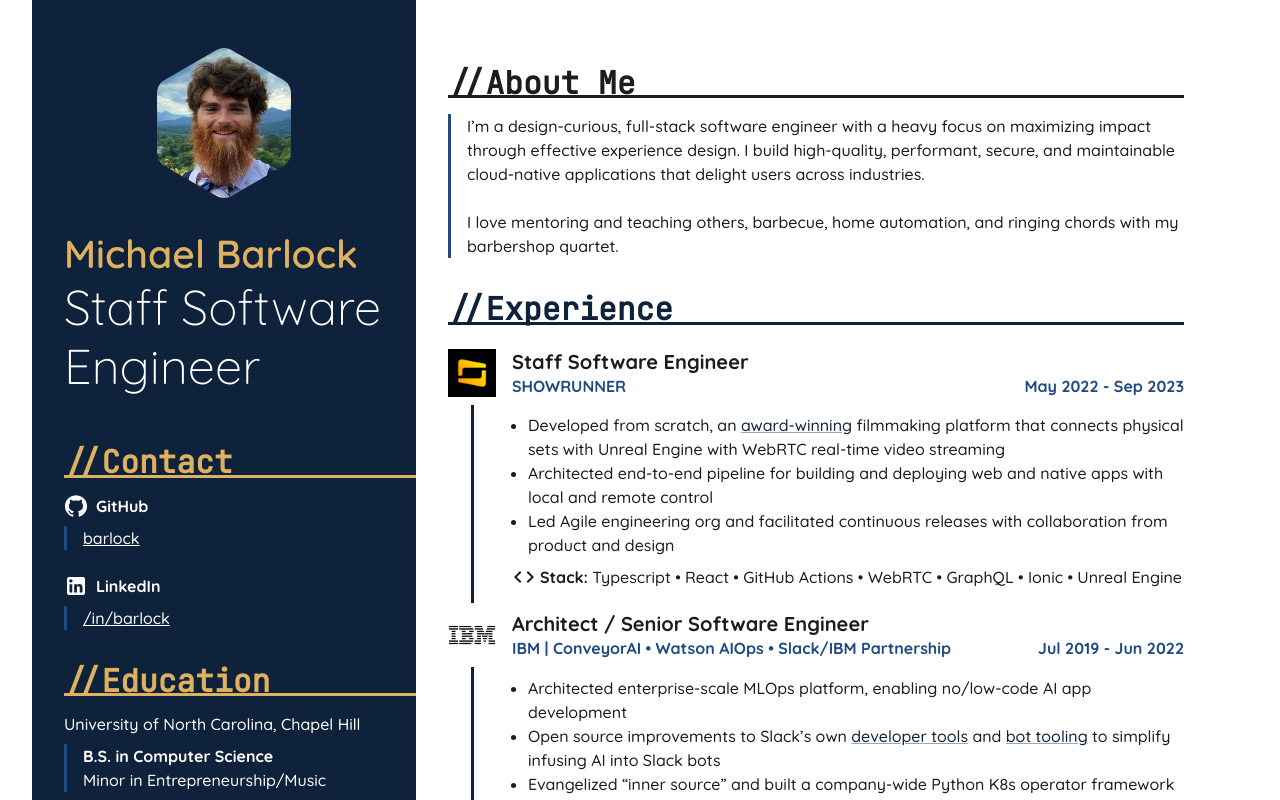
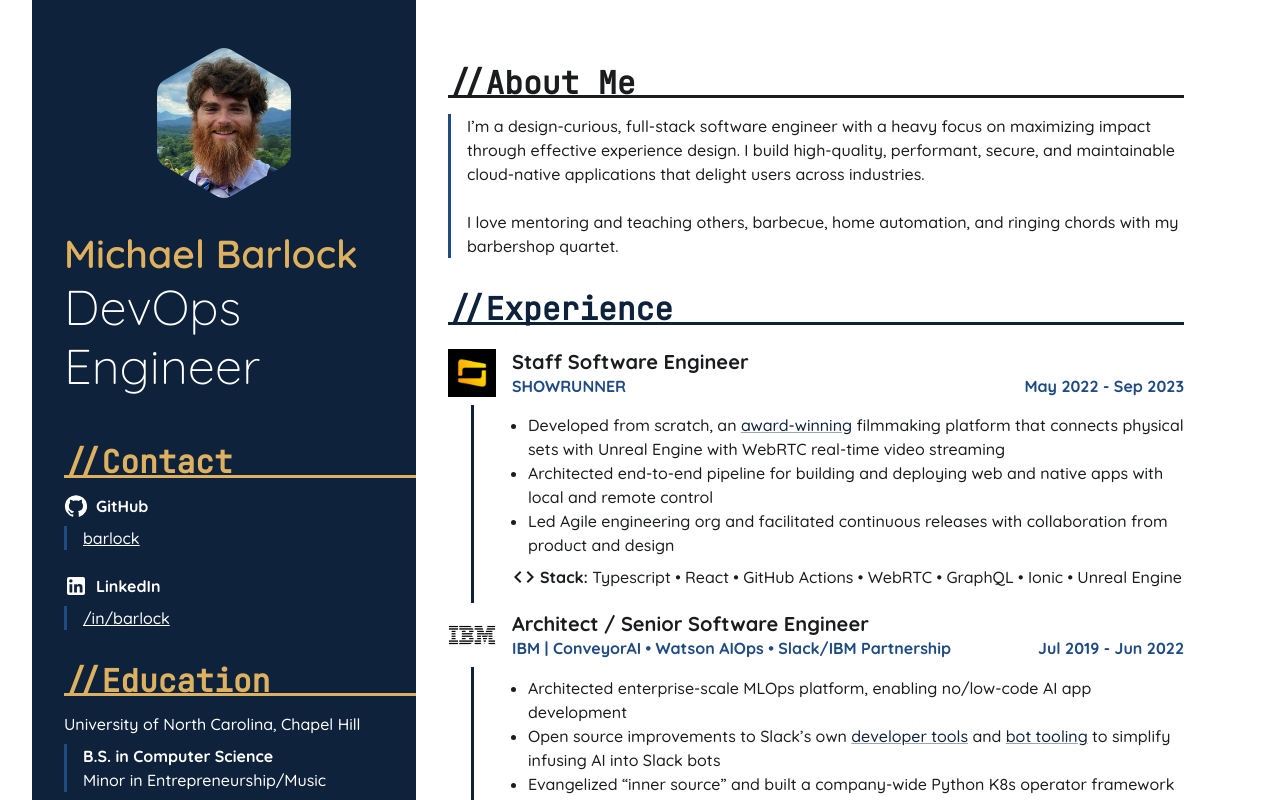
Before and after one commit to barlock/barlock.io, a Next.js app: page / in a window 1280 px wide. Shown: the top 800 px of the page. Built offline with nearby package versions, Linux system fonts and the light colour scheme.

Commit message:
rotating title

```diff
--- a/package.json
+++ b/package.json
@@ -20,6 +20,7 @@
     "@types/react-dom": "18.2.7",
     "eslint": "8.49.0",
     "eslint-config-next": "13.5.2",
+    "framer-motion": "10.16.4",
     "next": "13.5.2",
     "react": "18.2.0",
     "react-dom": "18.2.0",
--- a/src/app/page.tsx
+++ b/src/app/page.tsx
@@ -25,6 +25,7 @@
 import { Article, Aside } from '@/components/resume';
 import { ChipLink } from '@/components/chip-link';
 import { Smartphone, Email, Computer, PictureAsPdf } from '@mui/icons-material';
+import { Rotator } from '../components/rotator';
 
 const avatarSize = 150;
 
@@ -79,7 +80,28 @@
           variant='h2'
           sx={[{ mb: gap / 2 }, breakpoint('md', { color: 'common.white' })]}
         >
-          Staff Software Engineer
+          <Rotator
+            sx={{ ['@media print']: { display: 'none' } }}
+            delay={5000}
+            items={[
+              ['Staff Software', 'Engineer'],
+              ['DevOps', 'Engineer'],
+              ['Full-Stack', 'Engineer'],
+              ['UX', 'Engineer'],
+              ['Cloud Native', 'Engineer'],
+              ['MLOps', 'Engineer'],
+              ['Barbershop', 'Harmonizer'],
+              ['Barbeque', 'Expert'],
+            ]}
+          />
+          <Box
+            sx={{ display: 'none', ['@media print']: { display: 'inline' } }}
+            component={'span'}
+          >
+            Staff Software
+            <br />
+            Engineer
+          </Box>
         </Typography>
         <Section
           title={'Contact'}
--- /dev/null
+++ b/src/components/rotator.tsx
@@ -0,0 +1,72 @@
+import { ReactNode, useEffect, useState } from 'react';
+import Box from '@mui/material/Box';
+import { motion, AnimatePresence } from 'framer-motion';
+import { SxProps } from '@mui/material/styles';
+import { spreadable } from '../sx';
+
+interface RotatorProps {
+  delay: number;
+  items: Array<[ReactNode, ReactNode]>;
+  sx?: SxProps;
+}
+
+const motionProps = {
+  initial: { translateX: 100, opacity: 0 },
+  animate: { translateX: 0, opacity: 1 },
+  exit: { translateX: -100, opacity: 0 },
+  transition: { type: 'spring', duration: 0.8 },
+};
+
+export const Rotator = ({ items, delay, sx }: RotatorProps) => {
+  const [index, setIndex] = useState(0);
+  const item = items[index];
+  const prevItem = items[index - 1] ?? items.at(-1);
+  const nextItem = items[index + 1] ?? items[0];
+  const subtitleProps: Partial<typeof motionProps> = {
+    animate: motionProps.animate,
+    transition: motionProps.transition,
+  };
+
+  if (nextItem[1] !== item[1]) {
+    subtitleProps.exit = motionProps.exit;
+  }
+
+  if (prevItem[1] !== item[1]) {
+    subtitleProps.initial = motionProps.initial;
+  }
+
+  useEffect(() => {
+    const id = setInterval(() => {
+      setIndex((state) => {
+        if (state >= items.length - 1) return 0;
+        return state + 1;
+      });
+    }, delay);
+    return () => clearInterval(id);
+  }, [delay, items.length]);
+
+  return (
+    <Box sx={[{ position: 'relative' }, ...spreadable(sx)]}>
+      <AnimatePresence>
+        <motion.span
+          key={`${index}:0`}
+          {...motionProps}
+          style={{ position: 'absolute' }}
+        >
+          {item[0]}
+        </motion.span>
+      </AnimatePresence>
+      <br />
+      <AnimatePresence>
+        <motion.span
+          key={`${index}:1`}
+          {...subtitleProps}
+          style={{ position: 'absolute' }}
+        >
+          {item[1]}
+        </motion.span>
+      </AnimatePresence>
+      <Box sx={{ opacity: 0 }}>{items[0][0]}</Box>
+    </Box>
+  );
+};
```
Also changed, not shown: 1 other file (tests, documents, lock files or other folders).
